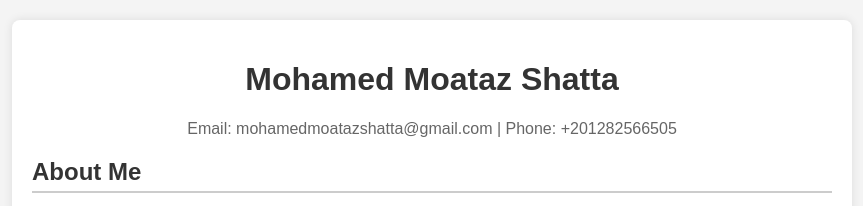
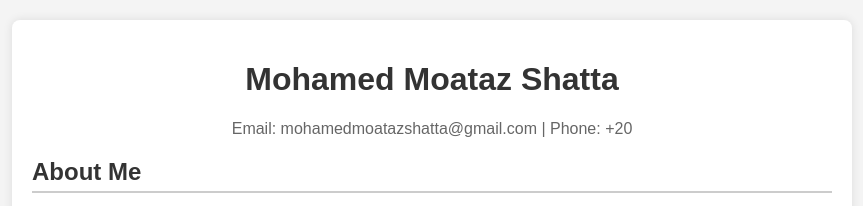
Before and after one commit to MMmoataz/portfolio, a plain HTML site: page index.html in a window 1280 px wide. Shown: the top 206 px of the page, without its empty margins (208-1071 px from the left). Drawn offline with Linux system fonts and the light colour scheme.

Commit message:
Update index.html

```diff
--- a/index.html
+++ b/index.html
@@ -9,7 +9,7 @@
     <div class="container">
         <header>
             <h1>Mohamed Moataz Shatta</h1>
-            <p>Email: mohamedmoatazshatta@gmail.com | Phone: +201282566505</p>
+            <p>Email: mohamedmoatazshatta@gmail.com | Phone: +20</p>
         </header>
 
         <section class="section">
```
